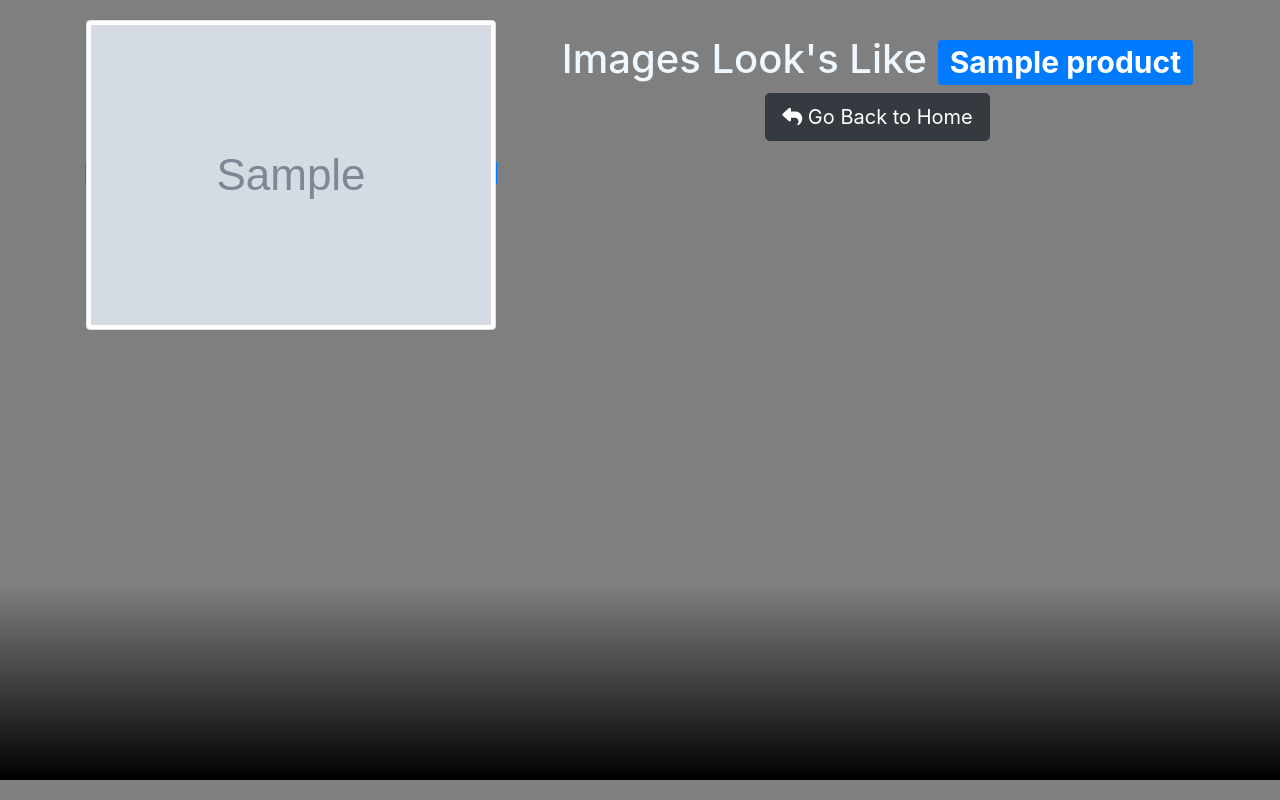
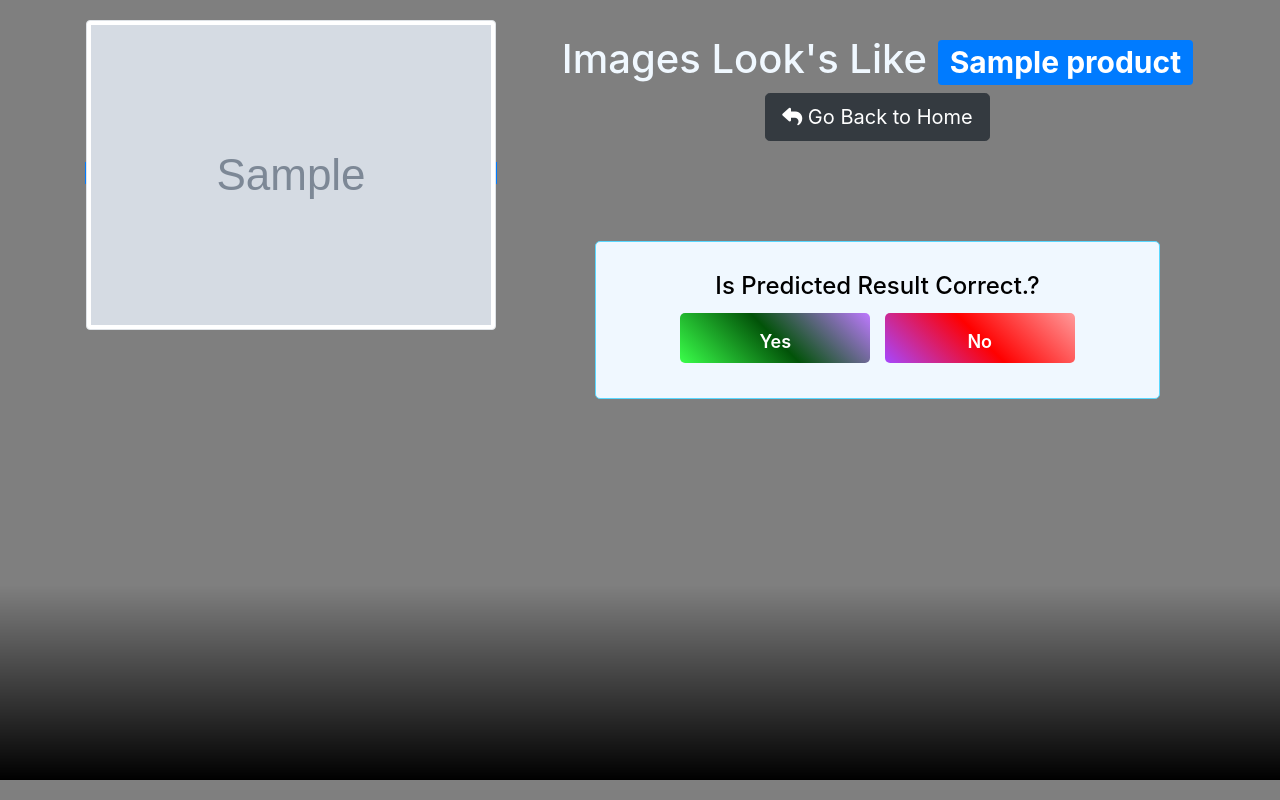
Before and after one commit to RV-ML-Projects/ML-Fashion-Image-Classification, a Flask app: template templates/predict.html in a window 1280 px wide. Run offline with Flask 2, Linux system fonts and the light colour scheme; the template is opened without the code that fills it: most values are stand-ins (such as "Sample title", 1, 10 or a date in 2020); grey boxes marked "Sample" are stand-in pictures; some libraries are stand-ins or nearby versions.

Commit message:
Few JavaScript Added

```diff
--- a/templates/predict.html
+++ b/templates/predict.html
@@ -1,35 +1,174 @@
 <!DOCTYPE html>
 <html>
+
 <head>
 
   <meta charset="utf-8">
   <meta name="viewport" content="width=device-width, initial-scale=1, shrink-to-fit=no">
-<link rel="stylesheet" href="https://maxcdn.bootstrapcdn.com/bootstrap/4.0.0/css/bootstrap.min.css" integrity="sha384-Gn5384xqQ1aoWXA+058RXPxPg6fy4IWvTNh0E263XmFcJlSAwiGgFAW/dAiS6JXm" crossorigin="anonymous">
+  <link rel="stylesheet" href="https://maxcdn.bootstrapcdn.com/bootstrap/4.0.0/css/bootstrap.min.css"
+    integrity="sha384-Gn5384xqQ1aoWXA+058RXPxPg6fy4IWvTNh0E263XmFcJlSAwiGgFAW/dAiS6JXm" crossorigin="anonymous">
   <link rel="stylesheet" href="https://cdnjs.cloudflare.com/ajax/libs/font-awesome/4.7.0/css/font-awesome.min.css">
   <script src='https://kit.fontawesome.com/a076d05399.js'></script>
   <title>Apparel Prediction</title>
+
+  <!-- <script src="./Script.js"></script> -->
+  <!-- <script>
+    console.log(Date());
+  </script> -->
+  <style>
+    *{
+      padding:0;margin:0;box-sizing: border-box;
+      outline:none;
+    }
+    .AreYouSure{
+      border: 1px solid #59d8ff;
+      padding:30px;
+      margin: 20px;
+      margin-top: 100px;
+      background-color: aliceblue;
+      color:#000000;
+      border-radius: 5px;
+    }
+    button{
+      padding:15px 50px ;
+      border:none;
+      outline:none;
+      margin:5px;
+      min-height:40px;max-height: 50px;
+      min-width: 190px;
+      max-width: 200px;
+      border-radius: 5px;
+      font-size:large;
+      font-weight: 600;
+    }
+    /* .AreYouSure>h4{
+      margin:0;padding:0;line-height:2rem;
+    } */
+    .yes{
+      background:linear-gradient(45deg, #3aff4a,#025309,#be79ff);
+      color:#ffffff;
+    }
+    .no{
+      background:linear-gradient(45deg, #a647ff,#ff0000,#ff9a9a);
+      color:#ffffff;
+    }
+    .ThanksforFeedback{
+      /* height:150px; */
+      /* width:auto; */
+      margin-top: 100px;
+      border: 1px solid #ffdf27;
+      padding:25px;
+      border-radius: 5px;
+      background:linear-gradient(45deg, #16c725,#33b13d,#19c561);
+      display:none;
+    }
+    .chooseClass{
+      margin-top: 80px;
+      padding:20px 1px;
+      border: 1px solid #e6ff8e;
+      border-radius: 5px;
+      background:linear-gradient(to right, #363636,#0c0c0c,#0a0a0a);
+      display:none;
+    }
+    .chooseClass>h4{
+      margin-bottom: 20px;
+      padding:10px;
+      color: #ff0b0b;
+          }
+  </style>
 </head>
-<body style="background: linear-gradient(to bottom, rgba(0, 0, 0, 0.5) 50%, rgba(0, 0, 0, 0.5) 75%, #000000 100%); height:95vh;">
+
+<body
+  style="background: linear-gradient(to bottom, rgba(0, 0, 0, 0.5) 50%, rgba(0, 0, 0, 0.5) 75%, #000000 100%); height:95vh;">
 
   <div style="margin-top: 20px;" class="container">
     <div class="row">
 
       <div class="col-sm">
         <span style="max-height:60vh;min-height: 300px;" class="border border-primary">
-        <img src="{{ user_image }}" alt="User Image" class="img-thumbnail">
+          <img id="FeedImage" src="{{ user_image }}" alt="User Image" class="img-thumbnail">
         </span>
+
       </div>
 
-    <div style="justify-content:space-between;align-items: center; text-align:center; margin-top: 15px; color:aliceblue" class="col-sm-7">
-      <h1>Images Look's Like <span class="badge badge-primary">{{product}}</span></h1>
+      <div
+        style="justify-content:space-between;align-items: center; text-align:center; margin-top: 15px; color:aliceblue"
+        class="col-sm-7">
+        <h1>Images Look's Like <span id="Predicted" class="badge badge-primary">{{product}}</span></h1>
         <a class="btn btn-dark btn-lg" href="/"><i class="fas fa-reply"></i> Go Back to Home</a>
+
+        <div class="Questions container">
+          <div class="AreYouSure">
+            <h4>Is Predicted Result Correct.?</h4>
+            <button class="yes" type="button" value="yes" onclick="FunctionYes()">Yes</button>
+            <button class="no" type="button" value="no" onclick="FunctionNo()">No</button>
+          </div>
+          <div class="ThanksforFeedback">
+            <h4>Thanks For your Feedback</h4>
+          </div>
+          <script>
+            let AreYouSure = document.getElementsByClassName ("AreYouSure");
+            let ThanksforFeedback = document.getElementsByClassName ("ThanksforFeedback");
+            let chooseClass = document.getElementsByClassName ("chooseClass");
+            let Button= document.getElementsByTagName("button")[0];
+            function FunctionYes(){
+              AreYouSure[0].style.display = "none";
+              ThanksforFeedback[0].style.display = "block";
+              };
+            let FunctionNo=()=>{
+              AreYouSure[0].style.display = "none";
+              chooseClass[0].style.display = "block";
+            };
+            let FunctionLast=()=>{
+              chooseClass[0].style.display = "none";
+              ThanksforFeedback[0].style.display = "block";
+
+            };
+            let FeedImage = document.getElementById ("FeedImage").src;
+
+            let f1=(objButton)=>{
+              let buttonValue= objButton.value;
+              let CorrectOutPut= objButton.textContent;
+              console.log("Image Link= " +FeedImage );
+              console.log("Class Value= " +buttonValue);
+
+              let PredictedResult = document.getElementById("Predicted").textContent;
+              console.log("Predicted Result= " +PredictedResult);
+              console.log("Correct Provided Value= " +CorrectOutPut);
+
+
+
+              };
+
+          </script>
+          <div class="chooseClass">
+            <h4>Please Select The Correct Prediction form The Below List</h4>
+            <button type="button" value=0 onclick="FunctionLast(f1(this));">T-shirt/Top</button>
+            <button type="button" value=1 onclick="FunctionLast(f1(this));">Trouser</button>
+            <button type="button" value=2 onclick="FunctionLast(f1(this));">Pullover</button>
+            <button type="button" value=3 onclick="FunctionLast(f1(this));">Dress</button>
+            <button type="button" value=4 onclick="FunctionLast(f1(this));">Coat</button>
+            <button type="button" value=5 onclick="FunctionLast(f1(this));">Sandal</button>
+            <button type="button" value=6 onclick="FunctionLast(f1(this));">Shirt</button>
+            <button type="button" value=7 onclick="FunctionLast(f1(this));">Sneaker</button>
+            <button type="button" value=8 onclick="FunctionLast(f1(this));">Bag</button>
+            <button type="button" value=9 onclick="FunctionLast(f1(this));">Ankle boot</button>
+          </div>
+        </div>
       </div>
 
     </div>
   </div>
 
-<script src="https://code.jquery.com/jquery-3.2.1.slim.min.js" integrity="sha384-KJ3o2DKtIkvYIK3UENzmM7KCkRr/rE9/Qpg6aAZGJwFDMVNA/GpGFF93hXpG5KkN" crossorigin="anonymous"></script>
-<script src="https://cdnjs.cloudflare.com/ajax/libs/popper.js/1.12.9/umd/popper.min.js" integrity="sha384-ApNbgh9B+Y1QKtv3Rn7W3mgPxhU9K/ScQsAP7hUibX39j7fakFPskvXusvfa0b4Q" crossorigin="anonymous"></script>
-<script src="https://maxcdn.bootstrapcdn.com/bootstrap/4.0.0/js/bootstrap.min.js" integrity="sha384-JZR6Spejh4U02d8jOt6vLEHfe/JQGiRRSQQxSfFWpi1MquVdAyjUar5+76PVCmYl" crossorigin="anonymous"></script>
+  <script src="https://code.jquery.com/jquery-3.2.1.slim.min.js"
+    integrity="sha384-KJ3o2DKtIkvYIK3UENzmM7KCkRr/rE9/Qpg6aAZGJwFDMVNA/GpGFF93hXpG5KkN"
+    crossorigin="anonymous"></script>
+  <script src="https://cdnjs.cloudflare.com/ajax/libs/popper.js/1.12.9/umd/popper.min.js"
+    integrity="sha384-ApNbgh9B+Y1QKtv3Rn7W3mgPxhU9K/ScQsAP7hUibX39j7fakFPskvXusvfa0b4Q"
+    crossorigin="anonymous"></script>
+  <script src="https://maxcdn.bootstrapcdn.com/bootstrap/4.0.0/js/bootstrap.min.js"
+    integrity="sha384-JZR6Spejh4U02d8jOt6vLEHfe/JQGiRRSQQxSfFWpi1MquVdAyjUar5+76PVCmYl"
+    crossorigin="anonymous"></script>
 </body>
+
 </html>
```
Also changed, not shown: 1 other file. Lines whose indentation alone changed are shown as unchanged.
